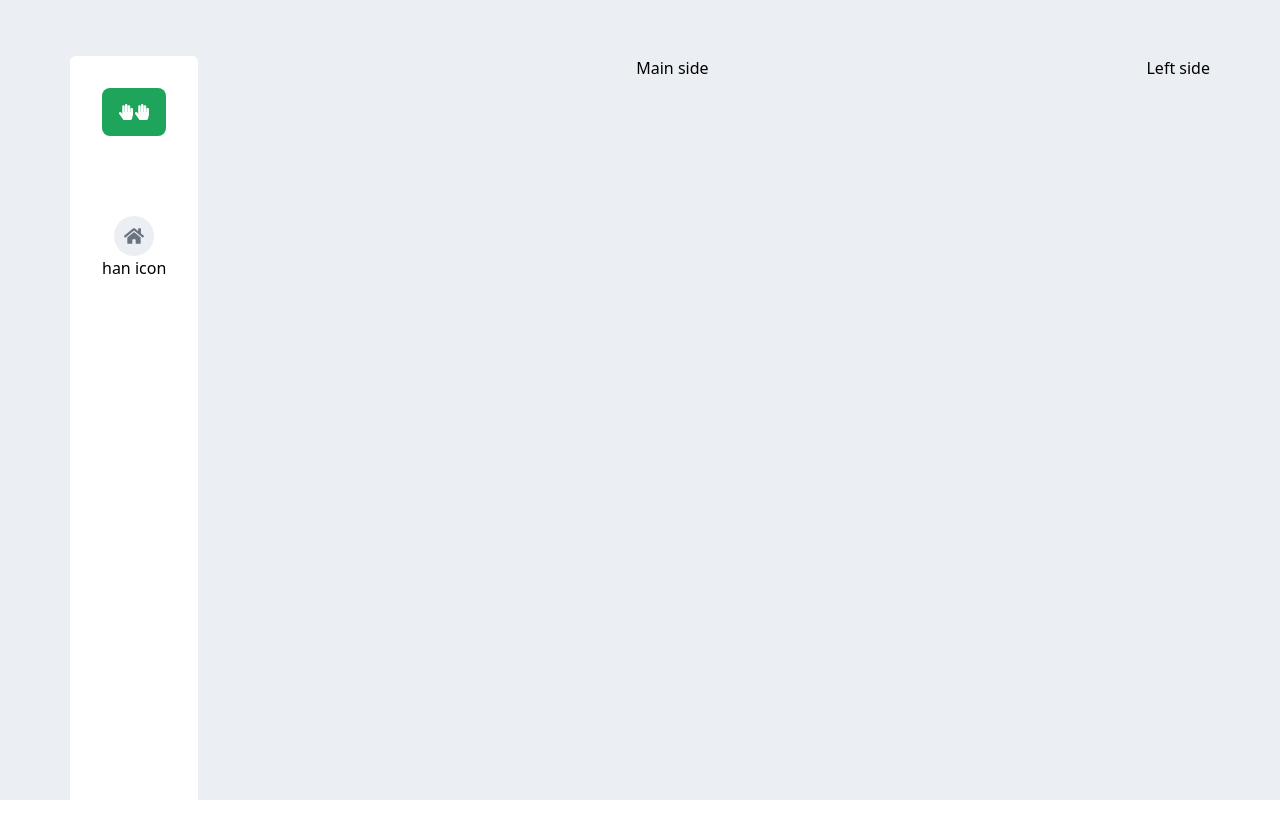
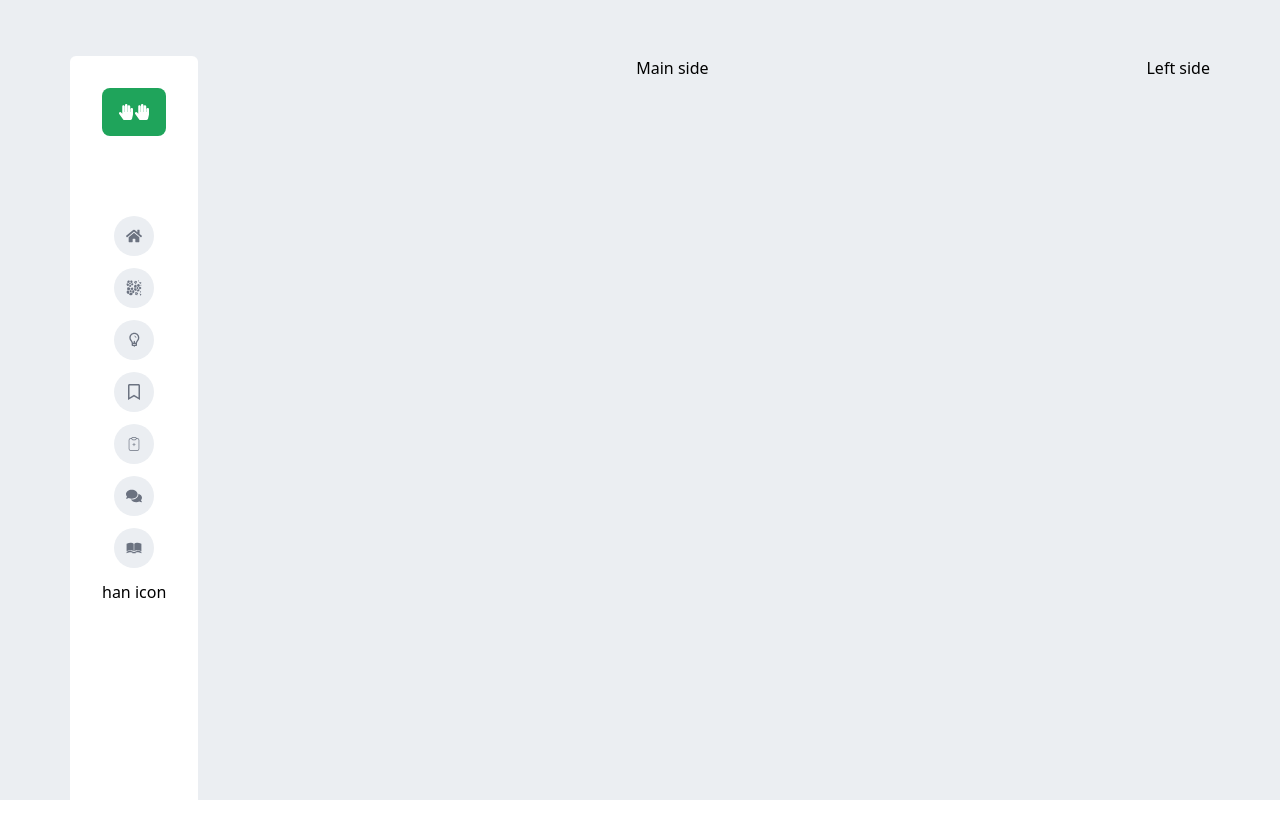
Before and after one commit to Mehebul02/duae-application, a Next.js app: page / in a window 1280 px wide. Shown: the top 838 px of the page. Built offline with nearby package versions, Linux system fonts and the light colour scheme.

Commit message:
complited the middle icon in our website

```diff
--- a/src/components/Sidebar.jsx
+++ b/src/components/Sidebar.jsx
@@ -1,4 +1,12 @@
-import { FaHandPaper, FaHome } from "react-icons/fa";
+import { FaHandPaper, FaHome  } from "react-icons/fa";
+import { GiFlowers } from "react-icons/gi";
+import { TiLightbulb } from "react-icons/ti";
+import LeftSideIcon from "./sherad/LeftSideIcon";
+import { CiMedicalClipboard } from "react-icons/ci";
+import { FaRegBookmark } from "react-icons/fa";
+import { FaComments } from "react-icons/fa";
+import { FaBookOpen } from "react-icons/fa6";
+import { GiOpenBook } from "react-icons/gi";
 const Sidebar = () => {
   return (
     <div className="bg-white h-screen p-8 rounded-md">
@@ -11,12 +19,15 @@ const Sidebar = () => {
         </div>
 
         {/* middle section  */}
-        <div className="mt-20">
-        <div className="flex justify-center items-center bg-[#EBEEF2] w-10 h-10 mx-auto rounded-full hover:bg-gray-300 transition-all cursor-pointer">
-  <span className="text-xl text-gray-500 hover:text-gray-700 transition-all">
-    <FaHome />
-  </span>
-</div>
+        <div className="mt-20 ">
+
+         <LeftSideIcon ICON={<FaHome/>}/>
+         <LeftSideIcon ICON={<GiFlowers/>}/>
+         <LeftSideIcon ICON={<TiLightbulb/>}/>
+         <LeftSideIcon ICON={<FaRegBookmark  />}/>
+         <LeftSideIcon ICON={<CiMedicalClipboard />}/>
+         <LeftSideIcon ICON={<FaComments />}/>
+         <LeftSideIcon ICON={<GiOpenBook />}/>
         </div>
 
         {/* last section  */}
--- /dev/null
+++ b/src/components/sherad/LeftSideIcon.jsx
@@ -0,0 +1,13 @@
+import React from 'react';
+
+const LeftSideIcon = ({ICON}) => {
+    return (
+        <div className="flex justify-center items-center bg-[#EBEEF2] w-10 h-10 mx-auto rounded-full hover:bg-gray-300 transition-all cursor-pointer mb-3">
+        <span className="text-md text-gray-500 hover:text-gray-700 transition-all">
+          {ICON}
+        </span>
+      </div>
+    );
+};
+
+export default LeftSideIcon;
```
